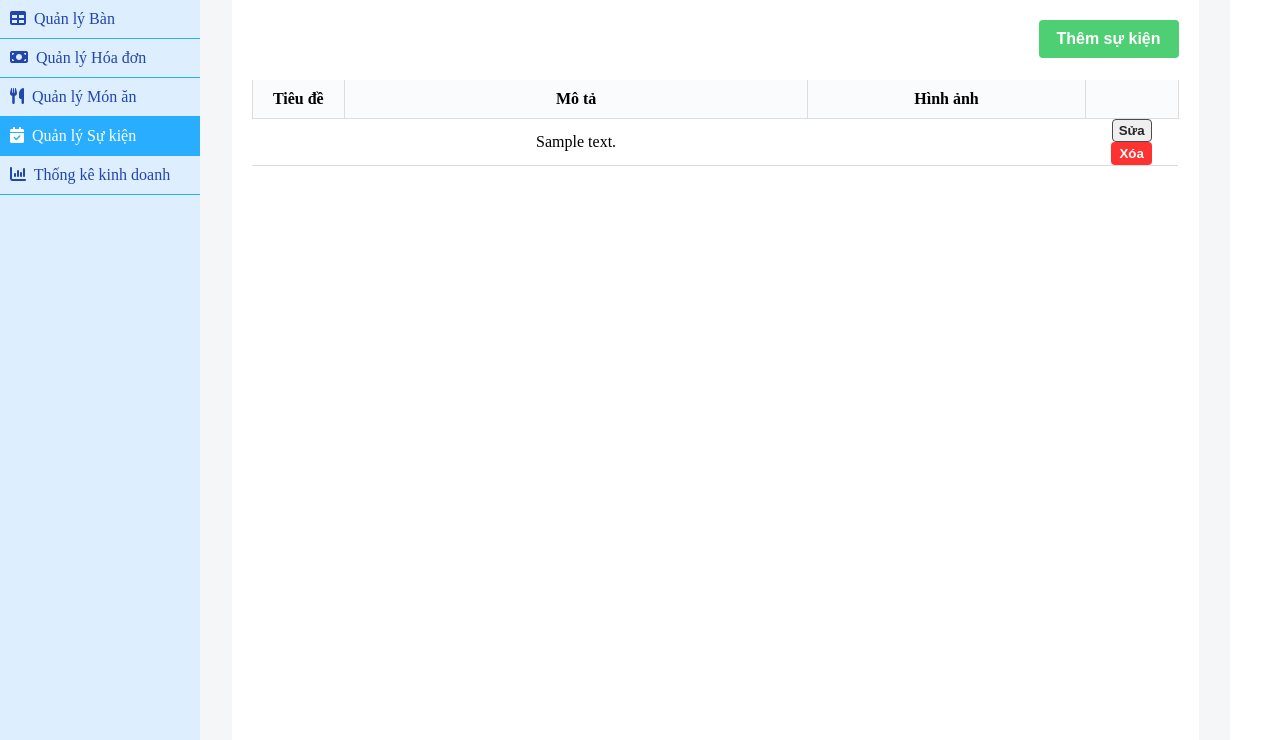
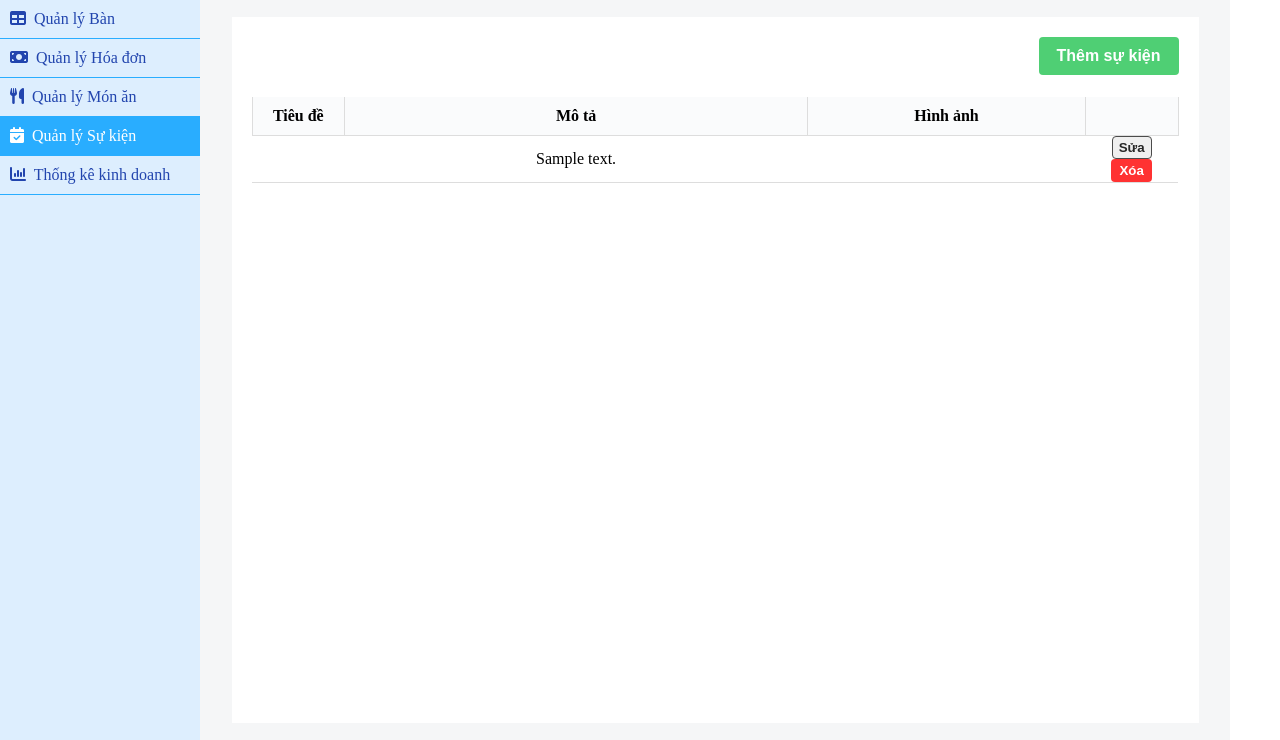
Before and after one commit to vitaemin/WebTech_Project, a PHP site: page /Event.php in a window 1280 px wide. Shown: the part 60-800 px from the top of the page. Run offline with PHP 8.4, Linux system fonts and the light colour scheme; the visitor is signed in with stand-in values (Sample User, id 1); tables that the repository leaves empty hold one stand-in row (values such as "Sample post"); data that the repository does not hold is empty.

Commit message:
merge vm

```diff
--- a/CN_Web/Admin/View/Table.phtml
+++ b/CN_Web/Admin/View/Table.phtml
@@ -443,7 +443,6 @@ $grouptable = $tableController->getTableByOtherTable($table_id);
         </content>
     </div>
 </div>
-<<<<<<< HEAD
 <script>
     function handleClickOnUser() {
         const user = document.getElementById('user-info');
@@ -455,7 +454,6 @@ $grouptable = $tableController->getTableByOtherTable($table_id);
         user.style.display = "none";
         document.getElementById('container').style.opacity = 1;
     }
-=======
 <!------------------------popup-confirm-start------------------------>
 <div id="popup-confirm-reserve" class="popup-confirm-reserve">
     <form class="form-confirm-reserve" method="post" action="">
@@ -510,7 +508,6 @@ $grouptable = $tableController->getTableByOtherTable($table_id);
         popup_confirm_reserve.style.display = "none";
     }
 
->>>>>>> fafe1f8bd67bdfccbd174e7367e19ff9b01de4c8
 </script>
 </body>
 </html>
--- a/CN_Web/Admin/css/Event.css
+++ b/CN_Web/Admin/css/Event.css
@@ -7,7 +7,7 @@
 }
 .wrapper {
 	width: 90%;
-	height: calc(100vh - 100px);
+	height: 90%;
 	background-color: #fff;
 	padding: 20px;
 	display: flex;
```
